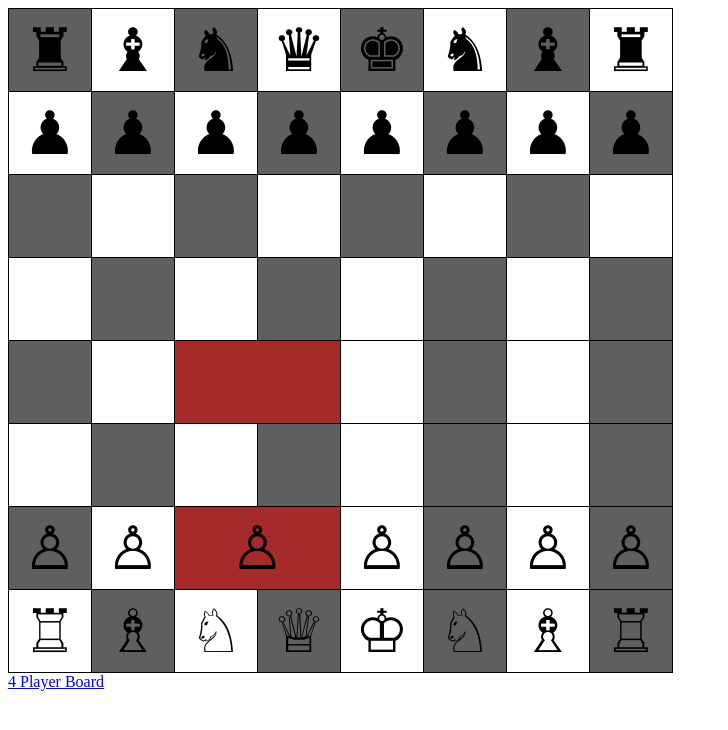
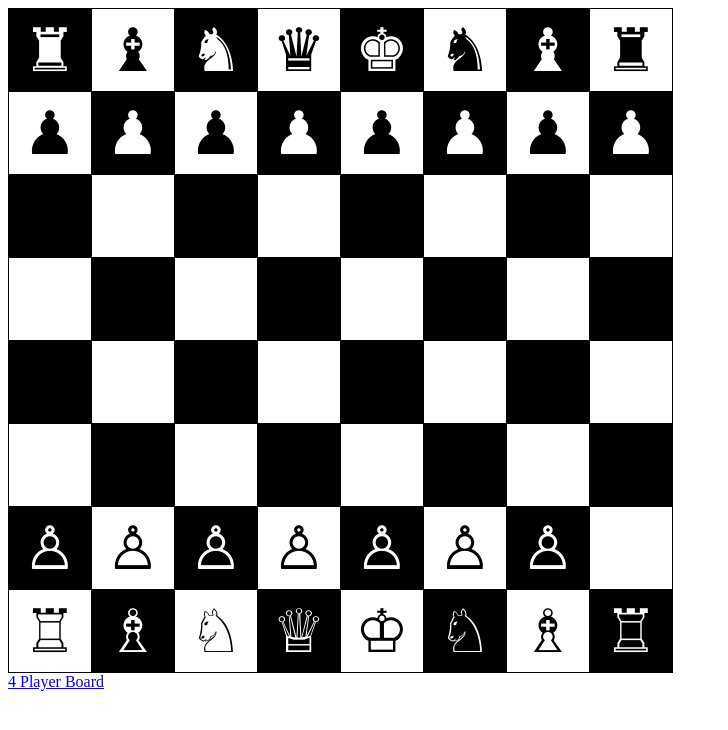
Before and after one commit to AleGau00273/Assignment_1_Redo, a plain HTML site: page index.html in a window 1280 px wide. Shown: the whole page, without its empty margins (0-728 px from the left). Drawn offline with Linux system fonts and the light colour scheme.

Commit message:
Fixed chessboard CSS pattern/html layout

```diff
--- a/index.html
+++ b/index.html
@@ -52,7 +52,7 @@
             <tr>
                 <td class="odd"></td>
                 <td class="odd"></td>
-                <td class="odd" colspan="2"></td>
+                <td class="odd"></td>   <!--Removed Colspan -->
                 <td class="odd"></td>
                 <td class="odd"></td>
                 <td class="odd"></td>
@@ -71,7 +71,7 @@
             <tr>
                 <td class="odd">&#9817;</td>
                 <td class="odd">&#9817;</td>
-                <td class="odd" colspan="2">&#9817;</td>
+                <td class="odd">&#9817;</td>    <!--Removed Colspan -->
                 <td class="odd">&#9817;</td>
                 <td class="odd">&#9817;</td>
                 <td class="odd">&#9817;</td>
--- a/src/main.css
+++ b/src/main.css
@@ -21,11 +21,13 @@ td:hover {
 }
 
 .odd:nth-child(odd) {
-    background-color: rgba(82, 82, 82, 0.92);
+    background-color: black;
+    color: white;
 }
-
+                                /*===FIXES FOREGROUND AND BACKGROUND FOR BOTH SHADES===*/
 .even:nth-child(even) {
-    background-color: rgba(82, 82, 82, 0.92);
+    background-color: black;
+    color: white;
 }
 
 div+p {
```
